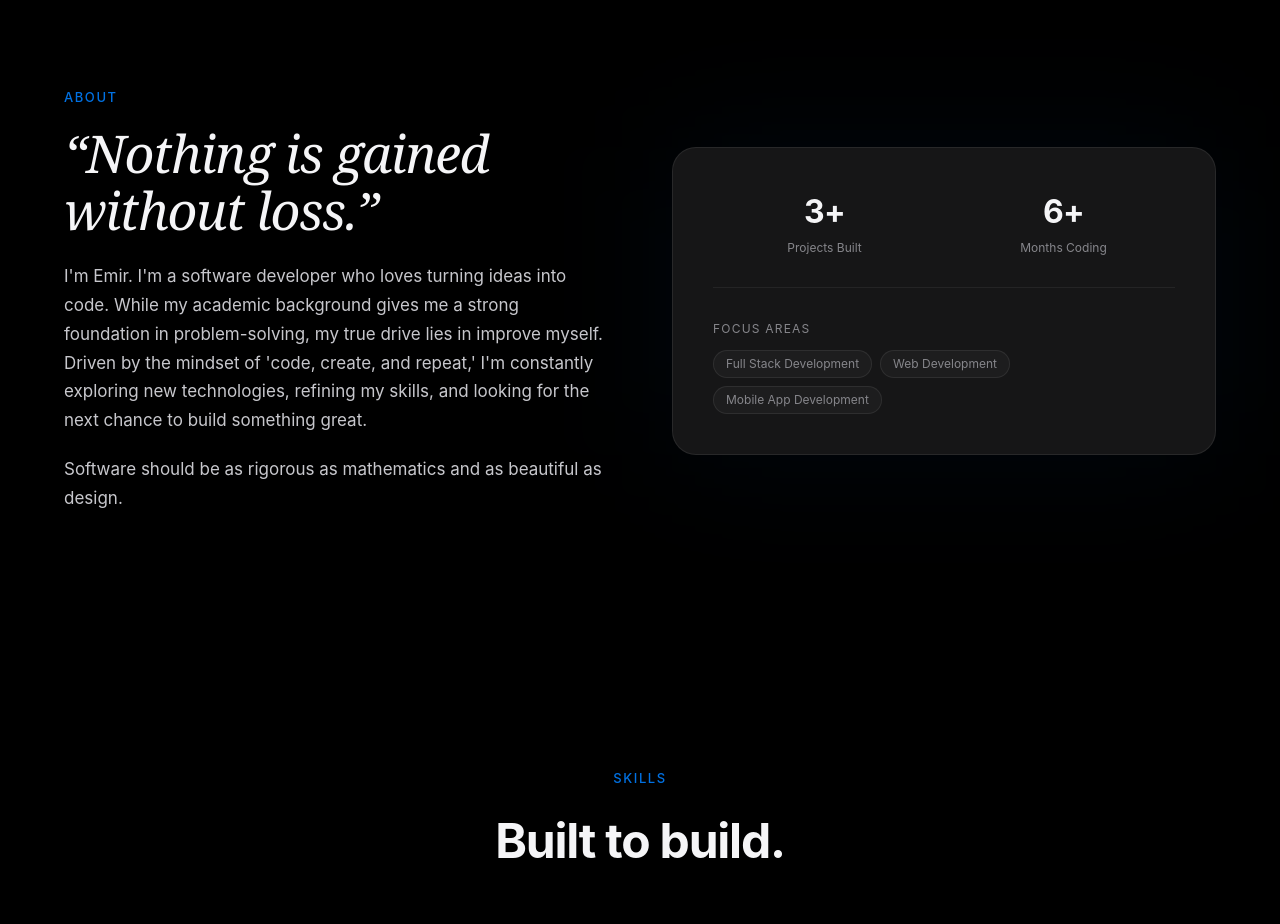
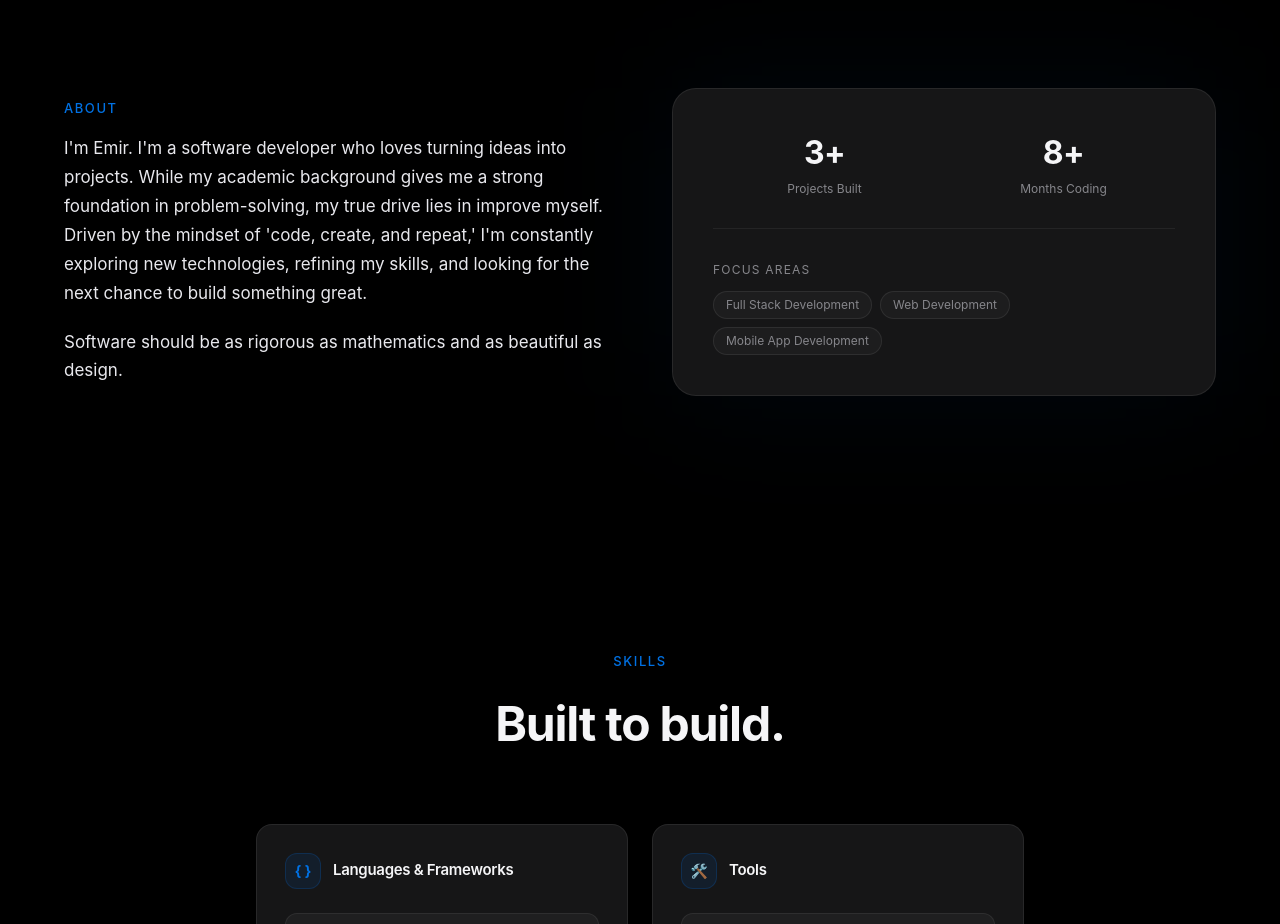
Before and after one commit to emirtepedeldiren/personal-website, a Next.js app: page / in a window 1280 px wide. Shown: the part 840-1764 px from the top of the page. Built offline with nearby package versions, Linux system fonts and the light colour scheme.

Commit message:
main head is removed,the text was aligned accordingly and the colors changed

```diff
--- a/components/About.tsx
+++ b/components/About.tsx
@@ -17,7 +17,7 @@ const fadeUp = {
 
 const stats = [
   { value: "3+", label: "Projects Built" },
-  { value: "6+", label: "Months Coding" },
+  { value: "8+", label: "Months Coding" },
 ];
 
 export default function About() {
@@ -38,17 +38,19 @@ export default function About() {
               About
             </motion.p>
 
-            <motion.h2
+            <motion.p
               custom={1}
               initial="hidden"
               whileInView="visible"
               viewport={{ once: true, margin: "-80px" }}
               variants={fadeUp}
-              className="text-[clamp(32px,5vw,52px)] italic text-[#f5f5f7] tracking-[-0.025em] leading-[1.1] mb-6"
-              style={{ fontFamily: "Georgia, 'Times New Roman', serif" }}
+              className="text-[17px] text-[#e8e8ed] leading-[1.7] mb-5"
             >
-              &ldquo;Nothing is gained without loss.&rdquo;
-            </motion.h2>
+              I'm Emir. I'm a software developer who loves turning ideas into projects.
+              While my academic background gives me a strong foundation in problem-solving, my true drive lies in improve myself.
+              Driven by the mindset of 'code, create, and repeat,'
+              I'm constantly exploring new technologies, refining my skills, and looking for the next chance to build something great.
+            </motion.p>
 
             <motion.p
               custom={2}
@@ -56,21 +58,7 @@ export default function About() {
               whileInView="visible"
               viewport={{ once: true, margin: "-80px" }}
               variants={fadeUp}
-              className="text-[17px] text-[#c7c7cc] leading-[1.7] mb-5"
-            >
-              I'm Emir. I'm a software developer who loves turning ideas into code.
-              While my academic background gives me a strong foundation in problem-solving, my true drive lies in improve myself.
-              Driven by the mindset of 'code, create, and repeat,'
-              I'm constantly exploring new technologies, refining my skills, and looking for the next chance to build something great.
-            </motion.p>
-
-            <motion.p
-              custom={3}
-              initial="hidden"
-              whileInView="visible"
-              viewport={{ once: true, margin: "-80px" }}
-              variants={fadeUp}
-              className="text-[17px] text-[#c7c7cc] leading-[1.7]"
+              className="text-[17px] text-[#e8e8ed] leading-[1.7]"
             >
               Software should be as rigorous
               as mathematics and as beautiful as design.
```
